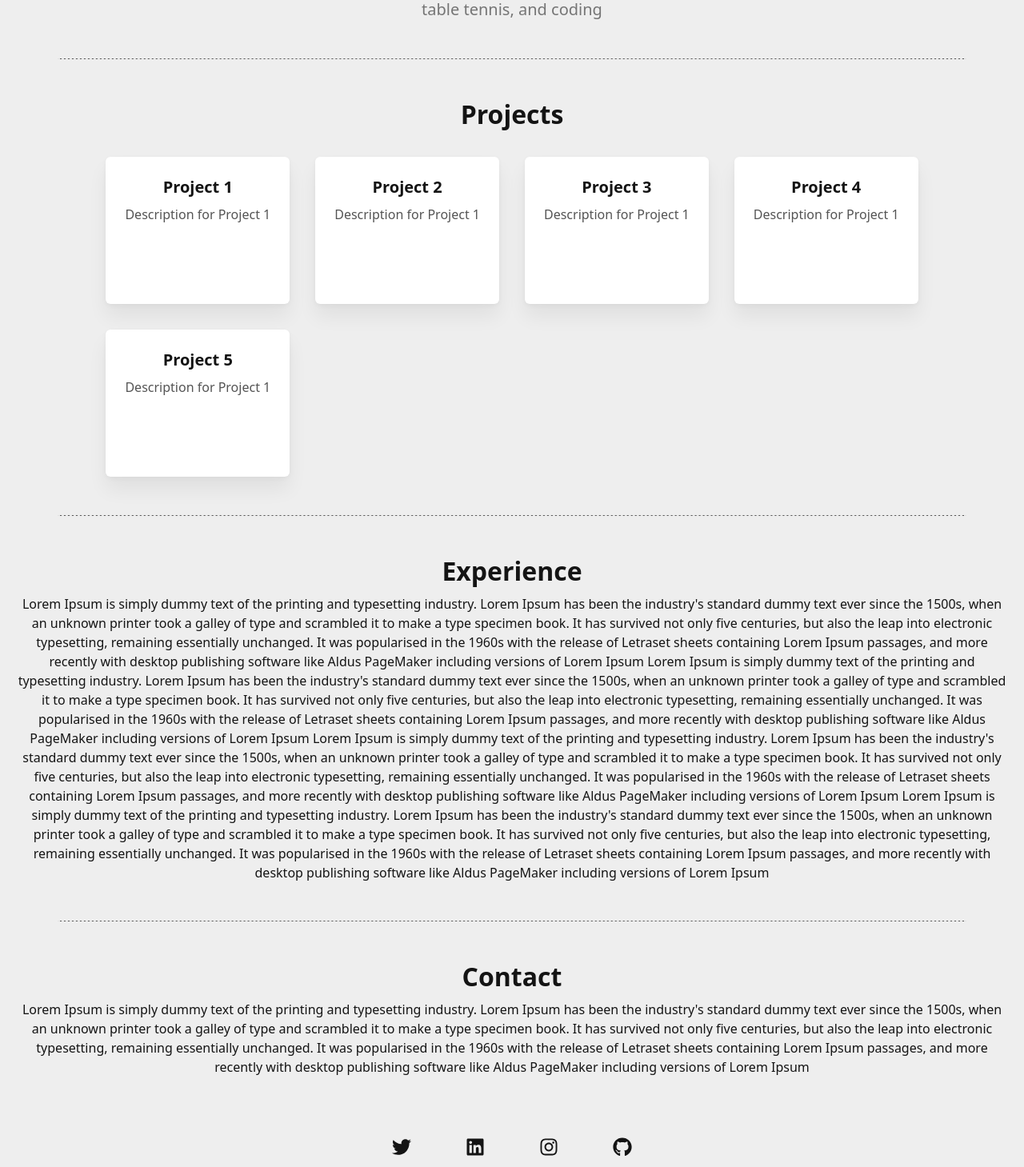
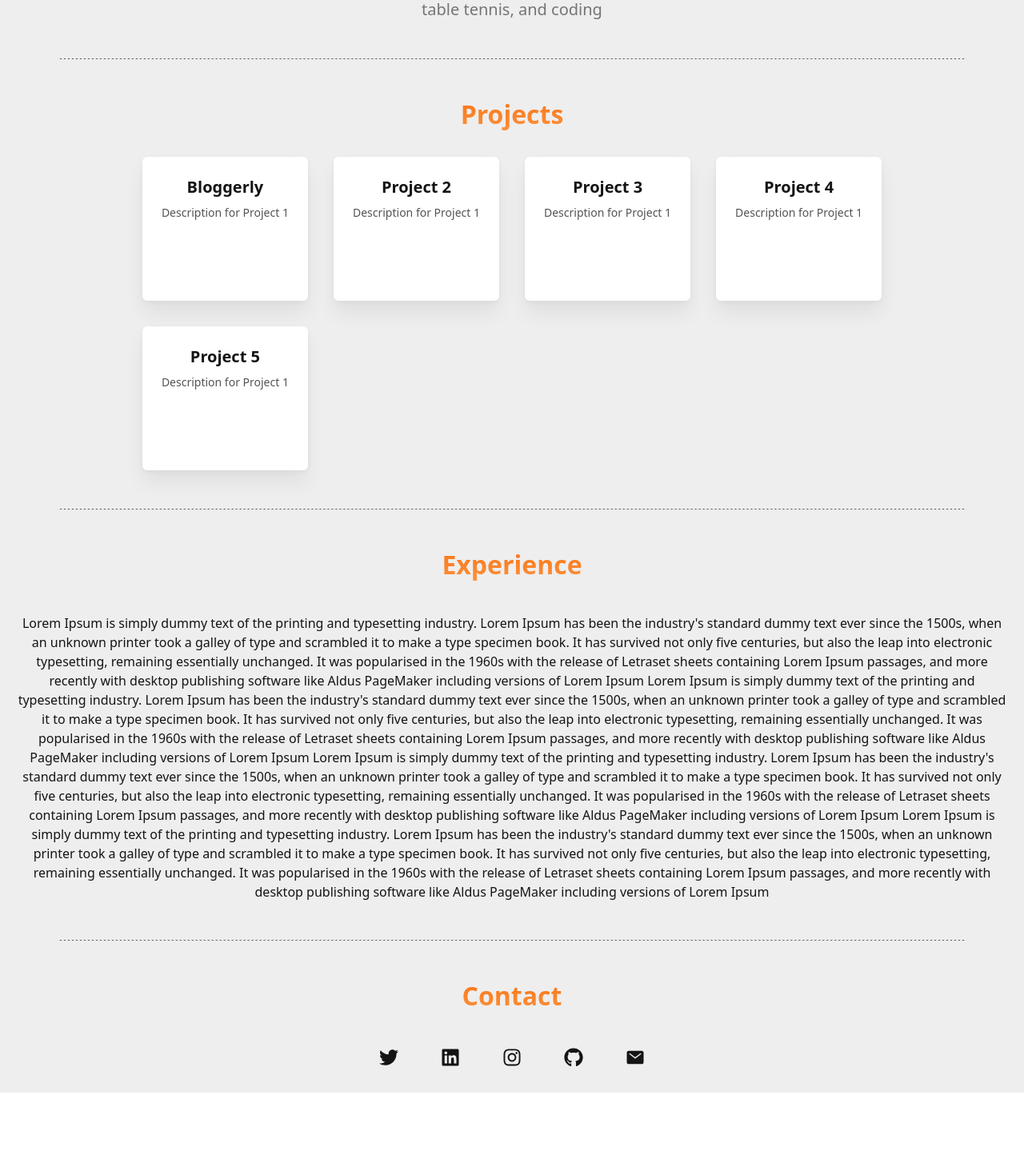
Before and after one commit to niketjain1/Portfolio, a React (Create React App) app: page / in a window 1280 px wide. Shown: the part 491-1950 px from the top of the page at 80% size. After the commit the page ends 1857 px from the top, so only its background shows below. Built offline with nearby package versions, Linux system fonts and the light colour scheme.

Commit message:
👌 IMPROVE: Configure hero component

```diff
--- a/src/App.js
+++ b/src/App.js
@@ -5,13 +5,18 @@ import Hero from "./components/Hero";
 
 function App() {
   const [darkMode, setDarkMode] = useState(false);
+  const [section, setSection] = useState("home");
 
   return (
     <div className={darkMode && "dark"}>
-      <Header darkMode={darkMode} setDarkMode={setDarkMode} />
+      <Header
+        darkMode={darkMode}
+        setDarkMode={setDarkMode}
+        setSection={setSection}
+      />
 
-      <main className="bg-gray-100 dark:bg-gray-900 text-gray-900 dark:text-white">
-        <Hero />
+      <main className="bg-gray-100 dark:bg-gray-800 text-gray-900 dark:text-white">
+        <Hero sectionSelected={section} />
       </main>
     </div>
   );
--- a/src/components/Hero.jsx
+++ b/src/components/Hero.jsx
@@ -8,6 +8,7 @@ import {
 import { FaGithub } from "react-icons/fa6";
 import avatar from "../assets/avatar.svg";
 import ProjectCard from "./ProjectCard";
+import { IoMail } from "react-icons/io5";
 
 const Hero = ({ sectionSelected }) => {
   useEffect(() => {
@@ -26,19 +27,19 @@ const Hero = ({ sectionSelected }) => {
       id: 1,
       name: "Twitter",
       icon: <FaTwitter />,
-      link: "https://twitter.com/niketjain",
+      link: "https://twitter.com/niketj2000",
     },
     {
       id: 2,
       name: "LinkedIn",
       icon: <FaLinkedin />,
-      link: "https://www.linkedin.com/in/niketjain",
+      link: "https://www.linkedin.com/in/niket-j",
     },
     {
       id: 3,
       name: "Instagram",
       icon: <FaInstagram />,
-      link: "https://www.instagram.com/niketjain",
+      link: "https://www.instagram.com/niket._.j",
     },
     {
       id: 4,
@@ -46,12 +47,18 @@ const Hero = ({ sectionSelected }) => {
       icon: <FaGithub />,
       link: "https://github.com/niketjain1/",
     },
+    {
+      id: 5,
+      name: "Email",
+      icon: <IoMail />,
+      link: "mailto:niketj2000@gmail.com",
+    },
   ];
 
   const projects = [
     {
       id: 1,
-      title: "Project 1",
+      title: "Bloggerly",
       description: "Description for Project 1",
       githubLink: "https://github.com/your-username/project1",
     },
@@ -105,7 +112,9 @@ const Hero = ({ sectionSelected }) => {
       <div id="Projects" />
       <div className="border-t border-dashed w-11/12 my-12 bg-gray-600 dark:bg-gray-300" />
       <div className="flex flex-col items-center justify-center">
-        <h2 className="title-base mb-8">Projects</h2>
+        <h2 className="title-base mb-8 bg-gradient-to-b from-orange-500 to-orange-400 bg-clip-text text-transparent">
+          Projects
+        </h2>
         <div className="grid grid-cols-1 sm:grid-cols-2 md:grid-cols-3 lg:grid-cols-4 gap-8">
           {projects.map((project) => (
             <ProjectCard key={project.id} {...project} />
@@ -115,7 +124,9 @@ const Hero = ({ sectionSelected }) => {
       <div id="Experience" />
       <div className="border-t border-dashed w-11/12 my-12 bg-gray-600 dark:bg-gray-300" />
       <div className="flex flex-col items-center justify-center">
-        <h2 className="title-base">Experience</h2>
+        <h2 className="title-base mb-8 bg-gradient-to-b from-orange-500 to-orange-400 bg-clip-text text-transparent">
+          Experience
+        </h2>
         <p className="font-sans mt-2">
           Lorem Ipsum is simply dummy text of the printing and typesetting
           industry. Lorem Ipsum has been the industry's standard dummy text ever
@@ -158,21 +169,12 @@ const Hero = ({ sectionSelected }) => {
       <div id="Contact" />
       <div className="border-t border-dashed w-11/12 my-12 bg-gray-600 dark:bg-gray-300" />
       <div className="flex flex-col items-center justify-center">
-        <h2 className="title-base">Contact</h2>
-        <p className="font-sans mt-2">
-          Lorem Ipsum is simply dummy text of the printing and typesetting
-          industry. Lorem Ipsum has been the industry's standard dummy text ever
-          since the 1500s, when an unknown printer took a galley of type and
-          scrambled it to make a type specimen book. It has survived not only
-          five centuries, but also the leap into electronic typesetting,
-          remaining essentially unchanged. It was popularised in the 1960s with
-          the release of Letraset sheets containing Lorem Ipsum passages, and
-          more recently with desktop publishing software like Aldus PageMaker
-          including versions of Lorem Ipsum
-        </p>
+        <h2 className="title-base mb-8 bg-gradient-to-b from-orange-500 to-orange-400 bg-clip-text text-transparent">
+          Contact
+        </h2>
       </div>
 
-      <div className="flex justify-evenly py-8 lg:py-16 text-3xl w-full md:w-1/3">
+      <div className="flex justify-evenly text-3xl w-full md:w-1/3">
         {socials.map(({ id, link, icon }) => (
           <a
             href={link}
--- a/src/components/ProjectCard.jsx
+++ b/src/components/ProjectCard.jsx
@@ -2,10 +2,12 @@ import React from "react";
 
 const ProjectCard = ({ title, description, githubLink }) => {
   return (
-    <div className="max-w-sm mx-auto overflow-hidden bg-white dark:bg-diver shadow-lg rounded-md transition-transform duration-300 transform hover:translate-y-[-10px]">
+    <div className="max-w-lg  mx-auto overflow-hidden bg-white dark:bg-diver shadow-lg rounded-md transition-transform duration-300 transform hover:translate-y-[-10px]">
       <div className="p-6">
         <h3 className="text-xl font-semibold mb-2 dark:text-white">{title}</h3>
-        <p className="text-gray-600 dark:text-gray-300">{description}</p>
+        <p className="text-gray-600 dark:text-gray-300 body-base-medium">
+          {description}
+        </p>
       </div>
       <div className="p-6 flex items-center justify-center bg-gray-800 text-white opacity-0 hover:opacity-100 transition-opacity duration-300 dark:bg-gray-700">
         <a
```
